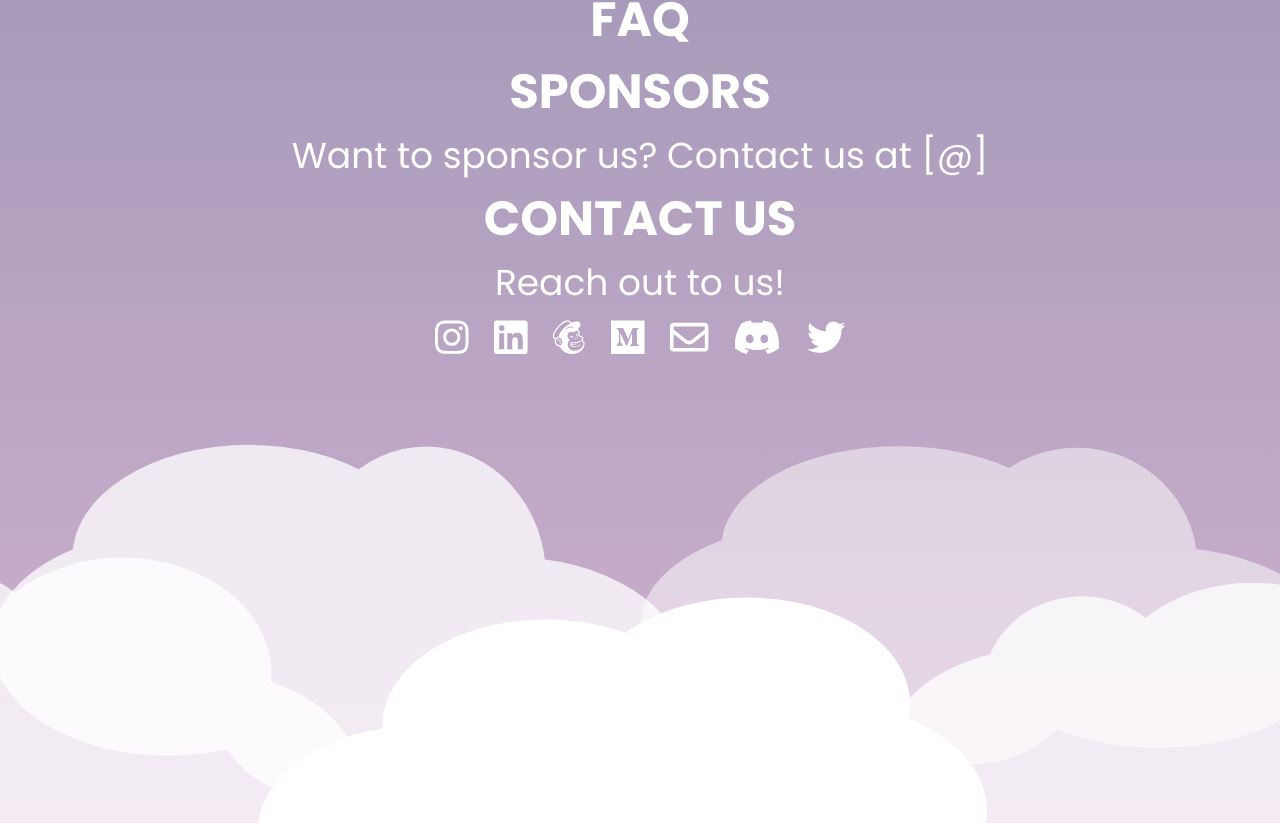
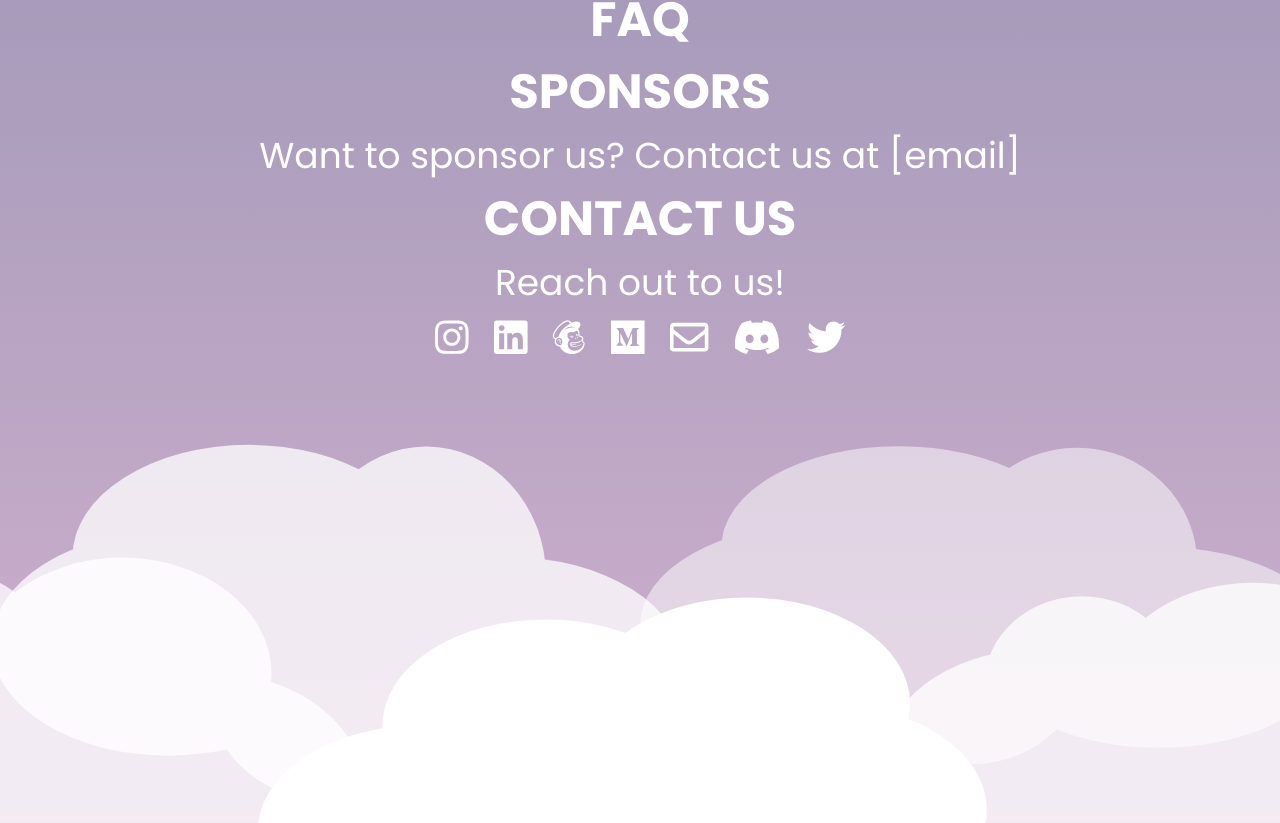
Before and after one commit to starhacks/site, a React (Create React App) app: page / in a window 1280 px wide. Shown: the part 1755-2578 px from the top of the page. Built offline with nearby package versions, Linux system fonts and the light colour scheme.

Commit message:
add text
I'm not sure how big the font should be @lhao03 ?

```diff
--- a/src/sponsors/Sponsors.jsx
+++ b/src/sponsors/Sponsors.jsx
@@ -7,7 +7,7 @@ const Sponsors = props =>
         <h2>
             {props.title}
         </h2>
-        <p>Want to sponsor us? Contact us at [@]</p>
+        <p>Want to sponsor us? Contact us at [email]</p>
     </div>
 
 Sponsors.propTypes = {
```
